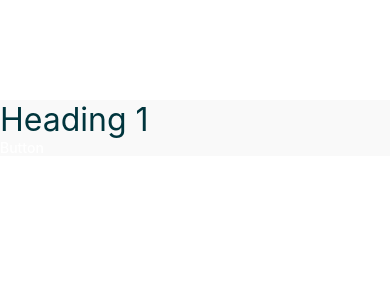
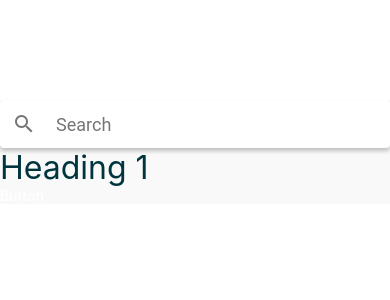
Before and after one commit to Opiskeluprojektit/KBV-project, a React Native app: screen / in a window 390 px wide. Shown: the top 300 px of the page. Built offline with nearby package versions, Linux system fonts and the light colour scheme.

Commit message:
Ilmoittautumisen testailuja

```diff
--- a/App.js
+++ b/App.js
@@ -1,12 +1,13 @@
 import { Platform, Text, View, Pressable } from "react-native";
 import { style } from "./styles";
 import SplashScreen from "./components/SplashScreen";
+import Enrolment from "./components/Enrolment";
 
 export default function App() {
   return (
     <View style={style.StyleSheet}>
       <View>
-        <SplashScreen></SplashScreen>
+        <Enrolment></Enrolment>
       </View>
         <Text h1 style={style.h1Style}>
           Heading 1
--- a/components/Enrolment.js
+++ b/components/Enrolment.js
@@ -1,5 +1,46 @@
+import React, { useState }  from 'react';
+import { FlatList, View, SafeAreaView } from "react-native";
+import { Searchbar } from 'react-native-paper';
+import DropDown from "react-native-paper-dropdown";
+
 
 export default function Enrolment() {
+
+    // Searchbar-testailua
+    const [searchQuery, setSearchQuery] = React.useState('');
+
+    const onChangeSearch = query => setSearchQuery(query);
+
+    const [items, setItems] = useState([]);
+    const [selectedId, setSelectedId] = useState(null);
+
+    const select = (id) => {
+        setSelectedId(id);
+    }
+
+    const [search, setSearch] = useState('');
+
+
+    return (
+        <View>
+            <FlatList
+            data=""
+            keyExtractor={(item) => item.id}
+            extraData={selectedId}
+            renderItem = {({item}) => (
+                <Row person={item} selectedId={selectedId} select={select}></Row>
+            )}></FlatList>
+
+
+            <Searchbar
+                placeholder="Search"
+                onChangeText={onChangeSearch}
+                value={searchQuery}
+            />
+
+
+        </View>
+    );
 
 
 
--- a/package.json
+++ b/package.json
@@ -12,7 +12,9 @@
     "expo": "~47.0.5",
     "expo-status-bar": "~1.4.2",
     "react": "18.1.0",
-    "react-native": "0.70.5"
+    "react-native": "0.70.5",
+    "react-native-paper": "^4.12.5",
+    "react-native-paper-dropdown": "^1.0.7"
   },
   "devDependencies": {
     "@babel/core": "^7.12.9"
```
Also changed, not shown: 1 other file (tests, documents, lock files or other folders).
